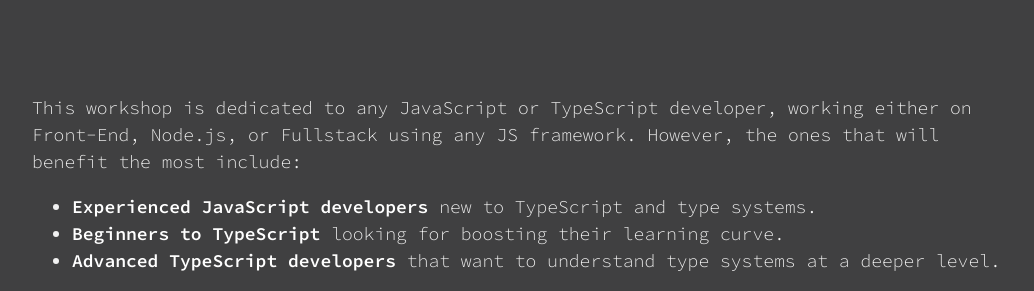
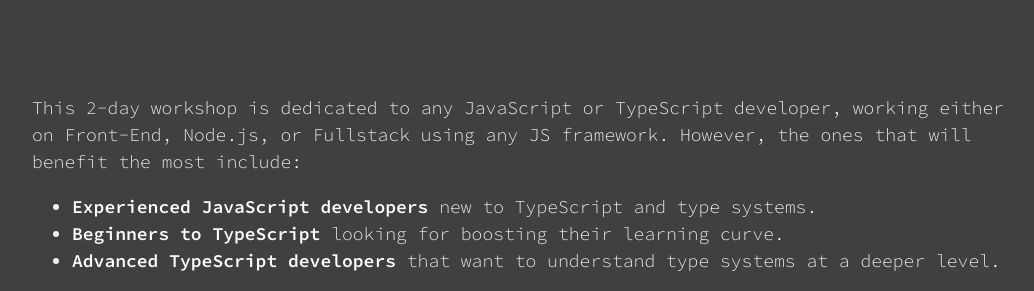
Before and after one commit to tim-js/timjs.ro, a PHP site: page /typescript-fundamentals-workshop in a window 1280 px wide. Shown: the part 731-1022 px from the top of the page, without its empty margins (118-1152 px from the left). Run offline with PHP 8.4, Linux system fonts and the light colour scheme.

Commit message:
Update index.php

```diff
--- a/typescript-fundamentals-workshop/index.php
+++ b/typescript-fundamentals-workshop/index.php
@@ -38,7 +38,7 @@
       <h1><img src="../assets/timjs-workshop-share.png" class="banner" alt="TypeScript Fundamentals Workshop, with Tițian-Cornel Cernicova-Dragomir, organized by tim.js (Timisoara JavaScript Community) between 29th-30th of May 2023" /></h1>
 
       <main class="main">
-        <p>This workshop is dedicated to any JavaScript or TypeScript developer, working either on Front-End, Node.js, or Fullstack using any JS framework. However, the ones that will benefit the most include:</p>
+        <p>This 2-day workshop is dedicated to any JavaScript or TypeScript developer, working either on Front-End, Node.js, or Fullstack using any JS framework. However, the ones that will benefit the most include:</p>
         <ul>
           <li><strong>Experienced JavaScript developers</strong> new to TypeScript and type systems.</li>
           <li><strong>Beginners to TypeScript</strong> looking for boosting their learning curve.</li>
```
